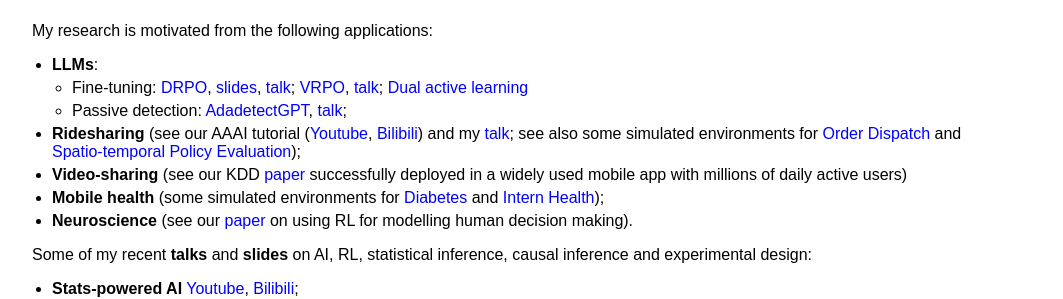
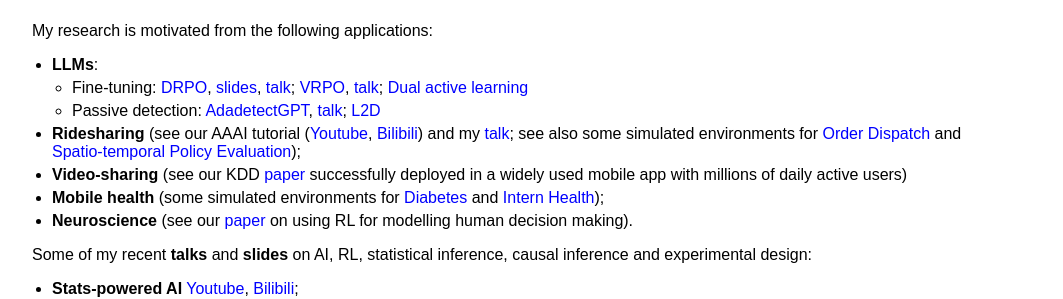
Before and after one commit to callmespring/callmespring.github.io, a Jekyll site: the page built from index.md, in a window 1280 px wide and 900 px high, scrolled down 1636 px. Shown: the part 158-457 px from the top of the window, without its empty margins (108-1171 px from the left). Built offline with Jekyll 4.4.1, drawn with Linux system fonts in a browser that asks for light colours.

Commit message:
Update index.md

```diff
--- a/index.md
+++ b/index.md
@@ -54,7 +54,7 @@ My email <c.shi7@lse.ac.uk>. My [GitHub](https://github.com/callmespring).
 My research is motivated from the following applications:
 * **LLMs**:
   - Fine-tuning: [DRPO](https://arxiv.org/pdf/2506.01183),  [slides](https://callmespring.github.io/slides/DRPO.pdf), [talk](https://www.bilibili.com/video/BV1xNuuzVEeD?spm_id_from=333.788.videopod.sections&vd_source=0ff25cf8645aa63231bec2428b94bf6f&p=3); [VRPO](https://arxiv.org/pdf/2504.03784), [talk](https://www.bilibili.com/video/BV17oMQzyEcC/?spm_id_from=333.337.search-card.all.click&vd_source=0ff25cf8645aa63231bec2428b94bf6f); [Dual active learning](https://arxiv.org/abs/2410.02504)
-  - Passive detection: [AdadetectGPT](https://arxiv.org/pdf/2510.01268), [talk](https://www.bilibili.com/video/BV1S7K9zwEgU/?spm_id_from=333.337.search-card.all.click);
+  - Passive detection: [AdadetectGPT](https://arxiv.org/pdf/2510.01268), [talk](https://www.bilibili.com/video/BV1S7K9zwEgU/?spm_id_from=333.337.search-card.all.click); [L2D](https://arxiv.org/abs/2601.21895)
 * **Ridesharing** (see our AAAI tutorial ([Youtube](https://www.youtube.com/watch?v=LwShOYaRFqM&list=PLA_E7IjY9cw4aC4T8pnV3vl9wSA1461KV), [Bilibili](https://www.bilibili.com/video/BV1ZS9NYpEHg/?spm_id_from=333.788.recommend_more_video.-1&vd_source=0ff25cf8645aa63231bec2428b94bf6f
 )) and my [talk](https://www.bilibili.com/video/BV1yo4y1j7FU/?spm_id_from=333.337.search-card.all.click&vd_source=0ff25cf8645aa63231bec2428b94bf6f); see also some simulated environments for [Order Dispatch](https://github.com/callmespring/MDPOD) and [Spatio-temporal Policy Evaluation](https://github.com/RunzheStat/CausalMARL));
 * **Video-sharing** (see our KDD [paper](https://dl.acm.org/doi/pdf/10.1145/3580305.3599809)  successfully deployed in a widely used mobile app with millions of daily active users)
```
